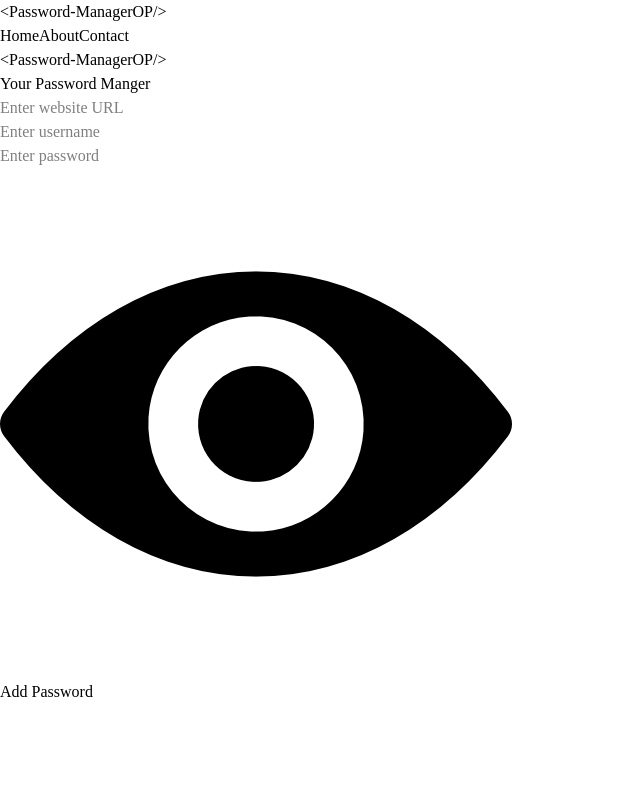
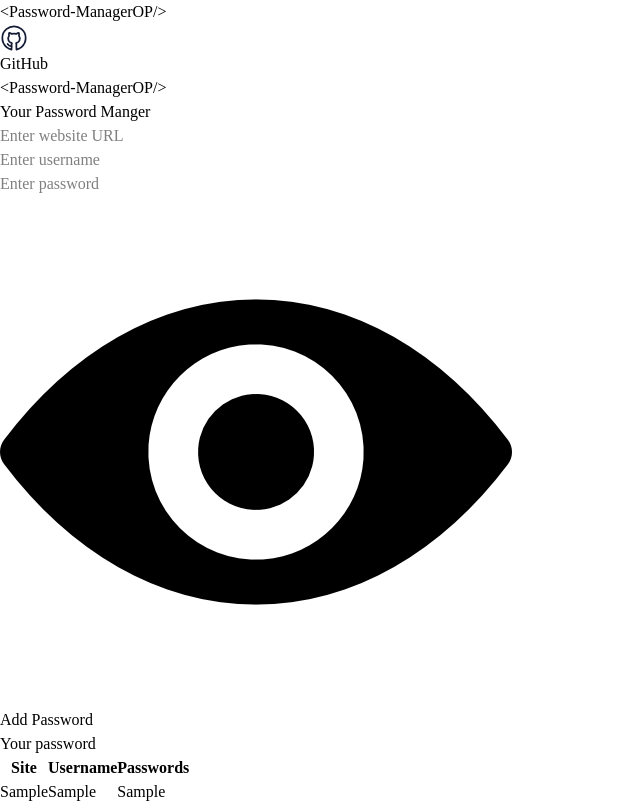
Before and after one commit to AdityaLad1/new-password-manager, a React app: page / in a window 1280 px wide. Both pictures are taken after typing "Sample", "Sample", "Sample" into the empty fields and a click on the button "Add Password". Shown: the whole page, without its empty margins (0-640 px from the left). Built offline with nearby package versions, Linux system fonts and the light colour scheme; the HTML template or start-up script is replaced by a standard one.

Commit message:
password table and github icon on navbar

```diff
--- a/src/components/Manager.jsx
+++ b/src/components/Manager.jsx
@@ -1,26 +1,23 @@
-import React, { useState, useRef,useEffect  } from "react";
+import React, { useState, useRef, useEffect } from "react";
 import eye from "../assets/eye.png";
 import hiddeneye from "../assets/hidden.png";
 
 const Managger = () => {
   const ref = useRef();
   const [eyeimage, setEyeimage] = useState(true);
-  const [form, setForm] = useState({site:"",username:"",password:""})
-  const [passwordArray, setPasswordArray] = useState([])
+  const [form, setForm] = useState({ site: "", username: "", password: "" });
+  const [passwordArray, setPasswordArray] = useState([]);
 
   useEffect(() => {
-    let passwords = localStorage.getItem("passwords")
+    let passwords = localStorage.getItem("passwords");
 
-    if(passwords){
-        setPasswordArray(JSON.parse(passwords))
+    if (passwords) {
+      setPasswordArray(JSON.parse(passwords));
     }
     // else{
     //     passwordArray=[]
     // }
-
-
-  }, [])
-
+  }, []);
 
   const showPassword = () => {
     alert("showpassword");
@@ -28,16 +25,13 @@ const Managger = () => {
     //   ref.current.src = "src/assets/hidden.png";
   };
   const savePassword = () => {
-    setPasswordArray([...passwordArray,form])
-    localStorage.setItem("passwords",JSON.stringify([...passwordArray,form]))
+    setPasswordArray([...passwordArray, form]);
+    localStorage.setItem("passwords", JSON.stringify([...passwordArray, form]));
     console.log(passwordArray);
-
-
     setForm({ site: "", username: "", password: "" });
   };
   const handleChange = (e) => {
-      setForm({...form,[e.target.name]:e.target.value})
-
+    setForm({ ...form, [e.target.name]: e.target.value });
   };
   return (
     <div>
@@ -45,12 +39,12 @@ const Managger = () => {
         <div className="absolute left-0 right-0 top-0 -z-10 m-auto h-77.5 w-77.5 rounded-full bg-fuchsia-400 opacity-20 blur-[100px]"></div>
       </div>
       <div className=" mycontainer">
-        <h1 className="text-4xl text font-bold text-center">
+        <h1 className="text-4xl text font-bold text-center py-2 border border-white w-32">
           <span className="text-green-500">&lt;</span>
           Password-Manager
           <span className="text-green-500">OP/&gt;</span>
         </h1>
-        <p className="text-green-900 text-center text-lg">
+        <p className="text-green-900 text-center py-2 border border-white w-32 text-lg">
           Your Password Manger
         </p>
 
@@ -99,7 +93,10 @@ const Managger = () => {
             </div>
           </div>
 
-          <button onClick={savePassword} className="flex justify-center items-center gap-2 bg-green-600 hover:bg-green-500 rounded-full px-8 py-2 w-fit">
+          <button
+            onClick={savePassword}
+            className="flex justify-center items-center gap-2 bg-green-600 hover:bg-green-500 rounded-full px-8 py-2 w-fit"
+          >
             <lord-icon
               src="https://cdn.lordicon.com/ueoydrft.json"
               trigger="hover"
@@ -107,6 +104,41 @@ const Managger = () => {
             Add Password
           </button>
         </div>
+        <div className="passwords">
+          <h2 className="font-bold text-2xl py-4">Your password</h2>
+          {passwordArray.length === 0 && <div>No passwords to show</div>}
+          {passwordArray.length != 0 && (
+            <table className="table-auto w-full rounded-md overflow-hidden">
+              <thead className="bg-green-800 text-white ">
+                <tr>
+                  <th className="py-2">Site</th>
+                  <th className="py-2">Username</th>
+                  <th className="py-2">Passwords</th>
+                </tr>
+              </thead>
+              <tbody className="bg-green-100">
+                {passwordArray.map((items, index) => {
+                  return (
+                    <tr key={index}>
+                      <td className="text-center py-2 border border-white w-32">
+                        <a href={items.site} target="_blank">
+
+                        {items.site}
+                        </a>
+                      </td>
+                      <td className="text-center py-2 border border-white w-32">
+                        {items.username}
+                      </td>
+                      <td className="text-center py-2 border border-white w-32">
+                        {items.password}
+                      </td>
+                    </tr>
+                  );
+                })}
+              </tbody>
+            </table>
+          )}
+        </div>
       </div>
     </div>
   );
--- a/src/components/Navbar.jsx
+++ b/src/components/Navbar.jsx
@@ -1,27 +1,23 @@
 import React from "react";
+import github from "../assets/github.svg";
 
 const Navbar = () => {
   return (
-
-
     <nav className="bg-emerald-950 text-white font-bold">
       <div className="mycontainer flex justify-between items-center px-4 h-14 py-5 ">
-
-      <div className="logo text-2xl">
-        <span className="text-green-500">&lt;</span>
-
-        Password-Manager
-        <span className="text-green-500">OP/&gt;</span>
+        <div className="logo text-2xl">
+          <span className="text-green-500">&lt;</span>
+          Password-Manager
+          <span className="text-green-500">OP/&gt;</span>
+        </div>
+        <a  target="_blank"
+  rel="noopener noreferrer" href="https://github.com/AdityaLad1">
+          <button className="cursor-pointer text-white bg-emerald-900 my-5 mx-2 rounded-full flex  justify-between items-center ring-white ring-1">
+            <img className="invert  w-10 p-1" src={github} alt="github logo" />
+            <span className="font-bold px-2">GitHub</span>
+          </button>
+        </a>
       </div>
-      <ul>
-        <li className="flex gap-4">
-          <a href="/" className="hover:font-bold">Home</a>
-          <a href="#" className="hover:font-bold">About</a>
-          <a href="#" className="hover:font-bold">Contact</a>
-        </li>
-      </ul>
-      </div>
-
     </nav>
   );
 };
```
Also changed, not shown: src/assets/github.svg (added). Lines whose indentation alone changed are shown as unchanged.
